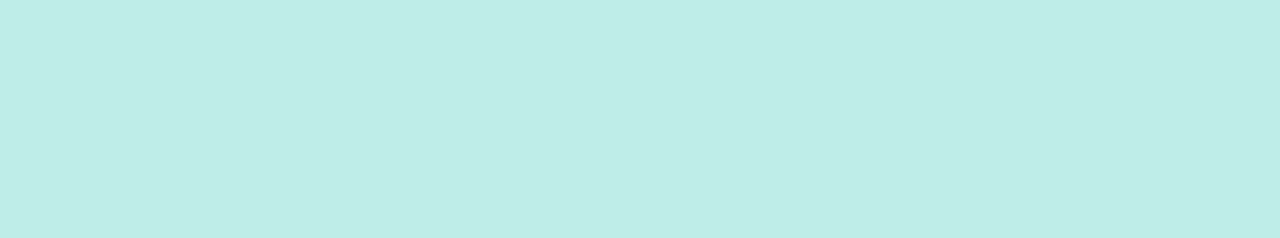
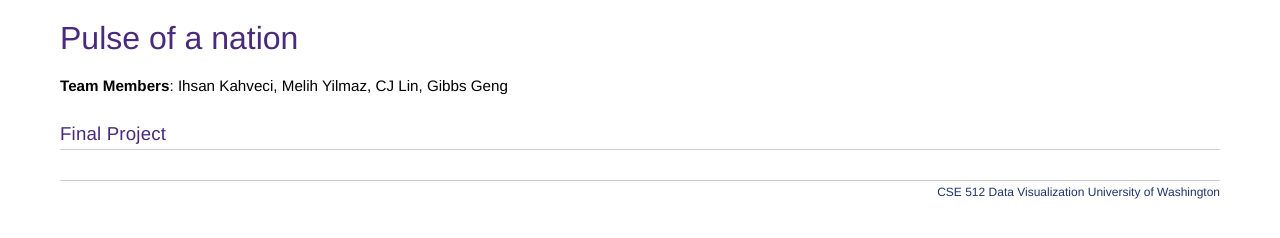
Before and after one commit to CJtheLin/demo, a plain HTML site: page index.html in a window 1280 px wide. Drawn offline with Linux system fonts and the light colour scheme.

Commit message:
Update index.html

```diff
--- a/index.html
+++ b/index.html
@@ -1,21 +1,86 @@
-<!DOCTYPE html>
+<!DOCTYPE HTML>
+<html xml:lang="en" lang="en">
+<head>
+  <title>CSE512 | Final Project</title>
+  <style media="all">
+* { padding: 0; margin: 0; }
+ body {
+  margin: 0 auto 0 auto;
+  padding: 0;
+  max-width: 1200px;
+  font-family: "Avenir", "Avenir Next", Helvetica Neue, Arial;
+  font-size: 0.95em;
+}
+ a, a:visited { text-decoration: none; color: #7533f4; }
+a:hover { text-decoration: underline; color: #f4b014; }
+ h1, h2, h3, h4, h5 {
+  color: #492a7c;
+  background-color: inherit;
+  font-weight: normal;
+  padding: 0 0 5px 0;
+  margin: 15px 0 0 0;
+  border: none;
+  clear: right;
+}
+h1 { font-size: 24pt; margin:  5px 0 10px 0; line-height: 28px; }
+h2 { font-size: 14pt; margin: 30px 0 15px 0; letter-spacing: 0.01em; border-bottom: 1px solid #ccc;  line-height: 20px;}
+h3 { font-size: 13pt; }
+h4 { font-size: 12pt; }
+h5 { font-size: 11pt; }
+p { margin: 0 0 10px 0; }
+ .content {
+  margin: 0;
+  padding: 15px 20px;
+  background-color: #ffffff;
+}
+ .title, .title h1, .title a {
+  color: #492a7c;
+  font-size: 24pt;
+  margin-bottom: 20px;
+  margin-top: 5px;
+}
+ .footer {
+  border-top: 1px solid #ccc;
+  margin-top: 30px;
+  padding-top: 4px;
+  text-align: right;
+  font-size: 12px;
+}
+.footer a {
+  color: #21346B;
+}
+.footer a:hover {
+  color: #ce3333;
+}
+  </style>
+</head>
+<body>
+<div class="content">
+   <section class="title">
+    <a href="">Pulse of a nation</a>
+  </section>
 
-<style>
-body {
-  background-color: #beede8;
-}
+   <section>
+    <p>
+      <strong>Team Members</strong>: Ihsan Kahveci, Melih Yilmaz, CJ Lin, Gibbs Geng
+    </p>
+  </section>
 
-iframe {
-  background-color: white;
-}
+  <section>
+    <h2>Final Project</h2>
+    <div id="observablehq-1118a528" style="margin-right: 150px; margin-left: 150px;"></div>
 
-</style>
-<body>
-   <div id="observablehq-1118a528" style="margin-right: 150px; margin-left: 150px;"></div>
+    <script type="module">
+    import {Runtime, Inspector} from "https://cdn.jsdelivr.net/npm/@observablehq/runtime@4/dist/runtime.js";
+    import define from "https://api.observablehq.com/@ihsankahveci/sermons.js?v=3";
+    new Runtime().module(define, Inspector.into("#observablehq-1118a528"));
+    </script>
+  </section>
 
-  <script type="module">
-  import {Runtime, Inspector} from "https://cdn.jsdelivr.net/npm/@observablehq/runtime@4/dist/runtime.js";
-  import define from "https://api.observablehq.com/@ihsankahveci/sermons.js?v=3";
-  new Runtime().module(define, Inspector.into("#observablehq-1118a528"));
-  </script>
+  <div class="footer">
+    <a href="https://courses.cs.washington.edu/courses/cse512/21sp/">CSE 512 Data Visualization</a>
+    <a href="http://www.washington.edu">University of Washington</a>
+  </div>
+ </div>
 </body>
+</html>
```
